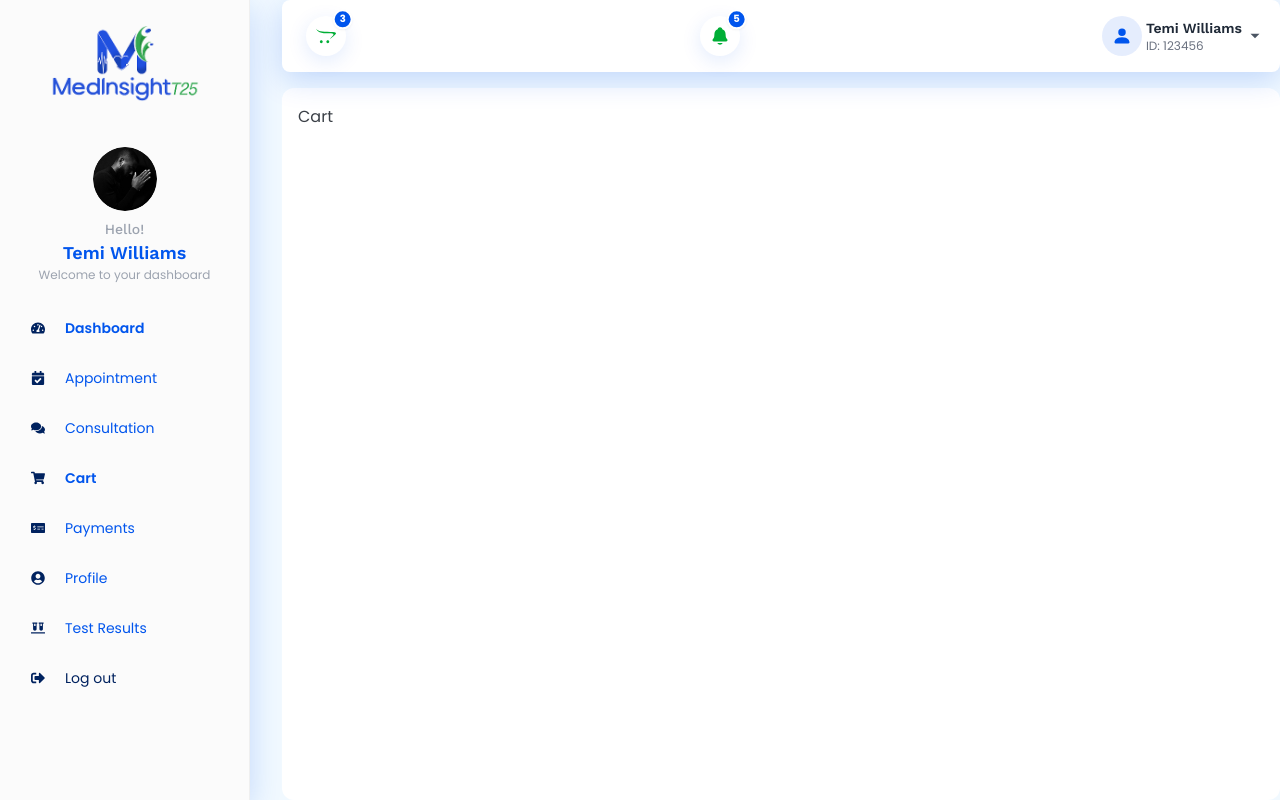
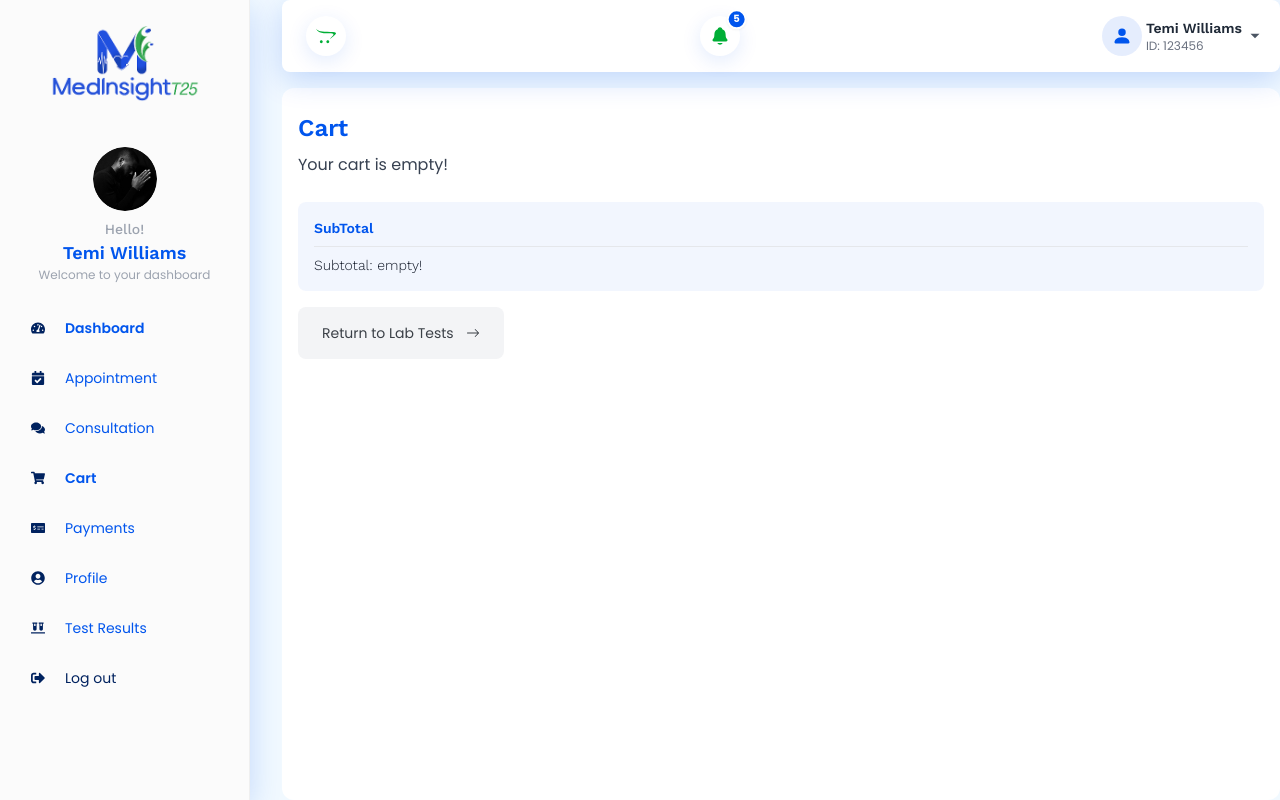
Before and after one commit to MedInsightT25-Project-Organization/medinsight-frontend-codebase, a React (Vite) app: page /patient-dashboard/dashboard-cart in a window 1280 px wide. Built offline with nearby package versions, Linux system fonts and the light colour scheme.

Commit message:
fourth commit

```diff
--- /dev/null
+++ b/src/Components/CartItem.jsx
@@ -0,0 +1,59 @@
+import React, { useContext } from 'react'
+import { LabTestContext, useLabTest } from '../Context Api/LabTestContext'
+import { labTestsData } from '../assets/data'
+import { CiHeart } from 'react-icons/ci'
+import { FaAngleRight } from 'react-icons/fa6'
+import { IoEyeOutline } from 'react-icons/io5'
+import { MdShoppingCart } from 'react-icons/md'
+import { FaPlus } from 'react-icons/fa'
+import { FiMinus } from 'react-icons/fi'
+
+const CartItem = () => {
+    // const { id, name, description, category, price } = props.data
+    const { cartItems, addToCart, removeFromCart } = useLabTest()
+
+    const cartTests = labTestsData.filter((test) => cartItems[test.id] > 0)
+
+    return (
+        <div className='py-2'>
+            {cartTests.length === 0 ? (
+                <p className='text-gray-700'>Your cart is empty!</p>
+            ) : (
+                <div className="grid grid-cols-[repeat(auto-fit,minmax(250px,1fr))] xl:grid-cols-4 gap-8 my-10">
+
+                    {cartTests.map((test) => (
+                        <div
+                            // onClick={() => navigate(`/lab-tests/${data.id}`)}
+                            key={test.id}
+
+                            className="group bg-white card-shadow p-6 rounded-xl shadow-md transition-all duration-300 ease-in-out hover:shadow-lg cursor-pointer relative"
+                        >
+
+
+                            {/* Card Content */}
+                            <h4 className="text-base md:text-lg font-semibold text-primary leading-tight">{test.name}</h4>
+                            <span className="text-[0.7rem] text-gray-600 border-l-4 border-primary pl-2 my-2 flex items-center justify-start"><span className='text-darkPrimary'>Category</span> <FaAngleRight className='text-primary mr-1' /> {test.category}</span>
+                            <p className="text-[0.65rem] sm:text-xs text-gray-700 leading-relaxed mt-2 pr-6">{test.description.slice(0, 70)}...</p>
+
+                            <div className='flex justify-between items-center'>
+                                <h5 className="mt-3 text-md font-semibold text-secondary">₦{test.price}</h5>
+
+                                {/*  */}
+                                <div className="flex items-center justify-center gap-4 border border-gray-300 rounded-md p-2 w-fit">
+                                    <FaPlus onClick={() => addToCart(test.id)} className="bg-darkSecondary text-white h-7 w-7 p-2 rounded-lg cursor-pointer hover:bg-secondary transition" />
+                                    <span className="text-sm select-none">{cartItems[test.id]}</span>
+                                    <FiMinus onClick={() => removeFromCart(test.id)} className="bg-darkSecondary text-white h-7 w-7 p-2 rounded-lg cursor-pointer hover:bg-secondary transition" />
+                                </div>
+
+                            </div>
+                        </div>
+                    ))}
+
+                </div>
+            )
+            }
+        </div>
+    )
+}
+
+export default CartItem
--- a/src/Components/NavBar.jsx
+++ b/src/Components/NavBar.jsx
@@ -1,15 +1,18 @@
 import React, { useState } from "react";
 import logo from "../assets/MED-LOGO.png";
 import { NavLink, useNavigate } from "react-router-dom";
-import { FiSearch } from "react-icons/fi";
+import { FiSearch, FiShoppingCart } from "react-icons/fi";
 import { FaOpencart } from "react-icons/fa6";
 import { IoIosSend } from "react-icons/io";
 import { TbMenu3 } from "react-icons/tb";
 import { HiChevronRight } from "react-icons/hi";
+import { useLabTest } from "../Context Api/LabTestContext";
 const NavBar = () => {
 	const [showNavbar, setShowNavbar] = useState(false);
+	const { getTotalCartCount } = useLabTest()
+	const totalItems = getTotalCartCount()
 
-	const navgigate = useNavigate()
+	const navigate = useNavigate()
 
 	//function to toggle Navbar
 	const toggleNavbar = () => {
@@ -54,11 +57,20 @@ const NavBar = () => {
 
 				<div className="flex items-center justify-center gap-4 sm:gap-8">
 					<div className="flex items-center justify-center gap-2 sm:gap-5">
-						<FiSearch className="p-3 rounded-full border border-primary text-primary hover:text-secondary hover:border-secondary transition-all duration-300 text-[2.5rem]" />
-						<FaOpencart className="hidden sm:inline-flex p-3 rounded-full border border-primary text-primary hover:text-secondary hover:border-secondary transition-all duration-300 text-[2.5rem]" />
+						{/* <FiSearch className="p-3 rounded-full border border-primary text-primary hover:text-secondary hover:border-secondary transition-all duration-300 text-[2.5rem]" /> */}
+
+						<div className="relative">
+							<FiShoppingCart size={24} onClick={() => navigate('/patient-dashboard/dashboard-cart')} />
+							{totalItems > 0 && (
+								<span className="absolute -top-2 -right-2 bg-red-500 text-white text-xs rounded-full px-2 py-0.5">
+									{totalItems}
+								</span>
+							)}
+						</div>
+						{/* <FaOpencart className="hidden sm:inline-flex p-3 rounded-full border border-primary text-primary hover:text-secondary hover:border-secondary transition-all duration-300 text-[2.5rem]" /> */}
 					</div>
 
-					<button onClick={() => navgigate('/patient-sign-in')} className="btn btn-primary">
+					<button onClick={() => navigate('/patient-sign-in')} className="btn btn-primary">
 						Sign In <IoIosSend />
 					</button>
 
--- a/src/Context Api/LabTestContext.jsx
+++ b/src/Context Api/LabTestContext.jsx
@@ -1,55 +1,80 @@
-import { createContext, useContext, useState } from "react";
+import { createContext, useContext, useState, useEffect } from "react";
 import { labTestsData } from "../assets/data";
 
-//Create context
 export const LabTestContext = createContext();
 
 const getDefaultCart = () => {
-	let cart = {}
+	let cart = {};
 	for (let i = 1; i < labTestsData.length + 1; i++) {
-		cart[i] = 0
+		cart[i] = 0;
 	}
+	return cart;
+};
 
-	console.log(cart)
-
-	return cart
-}
-
-
-
-
-
-// Custom hook to use the context
+// Custom hook
 export const useLabTest = () => useContext(LabTestContext);
 
-// const [filterCategory, setFilterCategory] = useState()
-
-
-//Provider component
 const LabTestProvider = ({ children }) => {
 	const [selectedLabTest, setSelectedLabTest] = useState(null);
 
-	//
-	const [cartItems, setCartItems] = useState(getDefaultCart)
+	// ✅ Load cart from localStorage or default
+	const [cartItems, setCartItems] = useState(() => {
+		const savedCart = localStorage.getItem("labCart");
+		return savedCart ? JSON.parse(savedCart) : getDefaultCart();
+	});
 
-	// To get all the category
-	const categories = ["All", ...new Set(labTestsData.map((test) => test.category))]
-	// console.log(categories)
+	// ✅ Save cart to localStorage on change
+	useEffect(() => {
+		localStorage.setItem("labCart", JSON.stringify(cartItems));
+	}, [cartItems]);
 
+	// Categories
+	const categories = ["All", ...new Set(labTestsData.map((test) => test.category))];
 
-	// Function to add to cart
+	// Add to cart
 	const addToCart = (itemId) => {
-		setCartItems((prev) => ({ ...prev, [itemId]: prev[itemId] + 1 }))
-		console.log(cartItems)
+		setCartItems((prev) => ({ ...prev, [itemId]: prev[itemId] + 1 }));
+	};
 
-	}
+	// Remove from cart
+	const removeFromCart = (itemId) => {
+		setCartItems((prev) => ({
+			...prev,
+			[itemId]: Math.max(prev[itemId] - 1, 0),
+		}));
+	};
 
+	// Total cart count
+	const getTotalCartCount = () => {
+		return Object.values(cartItems).reduce((total, count) => total + count, 0);
+	};
 
-	const contextValue = { selectedLabTest, setSelectedLabTest, categories, addToCart }
-	return (
-		<LabTestContext.Provider value={contextValue}>
-			{children}
-		</LabTestContext.Provider>
-	);
-}
-export default LabTestProvider
+	// Total cart amount
+	const getTotalCartAmount = () => {
+		let totalAmount = 0;
+		for (const item in cartItems) {
+			if (cartItems[item] > 0) {
+				const itemInfo = labTestsData.find((labTest) => labTest.id === Number(item));
+				if (itemInfo) {
+					totalAmount += cartItems[item] * itemInfo.price;
+				}
+			}
+		}
+		return totalAmount;
+	};
+
+	const contextValue = {
+		selectedLabTest,
+		setSelectedLabTest,
+		categories,
+		cartItems,
+		addToCart,
+		removeFromCart,
+		getTotalCartCount,
+		getTotalCartAmount,
+	};
+
+	return <LabTestContext.Provider value={contextValue}>{children}</LabTestContext.Provider>;
+};
+
+export default LabTestProvider;
--- a/src/Pages/Dashboards/PatientDashboard/DashboardCart.jsx
+++ b/src/Pages/Dashboards/PatientDashboard/DashboardCart.jsx
@@ -1,10 +1,53 @@
-import React from 'react'
+import React, { useContext } from 'react'
+import { LabTestContext, useLabTest } from '../../../Context Api/LabTestContext'
+import { labTestsData } from "../../../assets/data";
+import CartItem from '../../../Components/CartItem';
+import { BsArrowRight } from 'react-icons/bs';
+import { useNavigate } from 'react-router-dom';
+
 
 const DashboardCart = () => {
+
+  const { getTotalCartAmount } = useLabTest()
+  const totalAmount = getTotalCartAmount()
+  const navigate = useNavigate()
   return (
-    <div>
-      Cart
-    </div>
+    <>
+      <section className="">
+        <h4 className="text-primary mt-2">Cart</h4>
+
+        {/* Scrollable CartItem Container */}
+        <div className=" max-h-[400px] overflow-y-auto pr-2">
+          <CartItem />
+        </div>
+
+        {/* Subtotal Card */}
+        <div className="bg-primary bg-opacity-5 rounded-lg mt-4 p-4">
+          <h4 className="text-sm text-primary">SubTotal</h4>
+          <hr className="my-2" />
+          {totalAmount > 0 ? (
+            <div className='flex items-center gap-5'>
+              <p className="text-sm text-gray-700">
+                Subtotal: <span className='ml-2 font-medium'>₦{totalAmount}</span>
+
+              </p>
+              <button className="btn btn-primary mt-2 flex items-center gap-2">
+                Checkout <BsArrowRight />
+              </button>
+
+            </div>
+
+          ) : (
+            <h4 className="text-sm font-light">Subtotal: empty!</h4>
+          )}
+        </div>
+
+        {/* Return Button */}
+        <button onClick={() => navigate('/lab-tests')} className="btn bg-gray-100 hover:bg-primary hover:text-white mt-4 flex items-center gap-2">
+          Return to Lab Tests <BsArrowRight />
+        </button>
+      </section >
+    </>
   )
 }
 
--- a/src/Pages/Dashboards/PatientDashboard/PatientDashboard.jsx
+++ b/src/Pages/Dashboards/PatientDashboard/PatientDashboard.jsx
@@ -18,8 +18,13 @@ import { IoMdArrowDropdown } from "react-icons/io";
 import { BsPersonFill } from "react-icons/bs";
 import { IoNotifications } from "react-icons/io5";
 import { FaOpencart } from "react-icons/fa6";
+import { useLabTest } from "../../../Context Api/LabTestContext";
 
 const PatientDashboard = () => {
+    const { getTotalCartCount } = useLabTest()
+    const totalItems = getTotalCartCount()
+
+
     const navigate = useNavigate();
     const [collapsed, setCollapsed] = useState(false);
 
@@ -126,9 +131,13 @@ const PatientDashboard = () => {
 
                     <div className="relative inline-flex items-center justify-center w-10 h-10 rounded-full  bg-white card-shadow mx-2">
                         <FaOpencart className="text-xl text-secondary" />
-                        <span className="absolute top-0 right-0 transform translate-x-1/3 -translate-y-1/3 bg-primary text-white text-[10px] font-bold w-5 h-5 flex items-center justify-center rounded-full border-2 border-white shadow-sm">
-                            3
-                        </span>
+
+                        {totalItems > 0 && (
+                            <span className="absolute top-0 right-0 transform translate-x-1/3 -translate-y-1/3 bg-primary text-white text-[10px] font-bold w-5 h-5 flex items-center justify-center rounded-full border-2 border-white shadow-sm">
+                                {totalItems}
+                            </span>
+                        )}
+
                     </div>
 
                     <div className="relative inline-flex items-center justify-center w-10 h-10 rounded-full bg-white card-shadow mx-2">
--- a/src/Pages/Dashboards/PatientDashboard/PatientHomeDashboard.jsx
+++ b/src/Pages/Dashboards/PatientDashboard/PatientHomeDashboard.jsx
@@ -1,8 +1,10 @@
 import React from 'react'
 import { healthData } from '../../../assets/data'
 import PulseCard from '../../../Components/PulseCard';
+import { useLabTest } from '../../../Context Api/LabTestContext';
 
 const PatientHomeDashboard = () => {
+
     return (
         <>
             <div className='grid grid-cols-1 md:grid-cols-3 gap-4 jusify-between'>
--- a/src/Pages/LabTests.jsx
+++ b/src/Pages/LabTests.jsx
@@ -7,14 +7,15 @@ import { CiHeart } from "react-icons/ci";
 import { IoEyeOutline } from "react-icons/io5";
 import { PiFunnelSimple } from 'react-icons/pi';
 import { FaAngleRight } from "react-icons/fa6";
-import { LabTestContext } from '../Context Api/LabTestContext'
+
 import { Link, useNavigate } from 'react-router-dom';
 import Footer from '../Components/Footer';
+import { useLabTest } from '../Context Api/LabTestContext';
 
 //
 const LabTests = () => {
   // To display modal
-  const { categories, addToCart } = useContext(LabTestContext)
+  const { categories, addToCart } = useLabTest()
   const [showModal, setShowModal] = useState(false)
   const [filterItems, setFilterItems] = useState(labTestsData)
   const [activeCategory, setActiveCategory] = useState("All")
--- a/src/Pages/PatientSignUp/PatientSignIn.jsx
+++ b/src/Pages/PatientSignUp/PatientSignIn.jsx
@@ -3,6 +3,9 @@ import { FaEnvelope, FaLock } from 'react-icons/fa'
 import { useNavigate } from 'react-router-dom'
 
 const PatientSignIn = () => {
+    const handleForm = (e) => {
+        e.preventDefault()
+    }
     const navigate = useNavigate()
     return (
         <>
```
